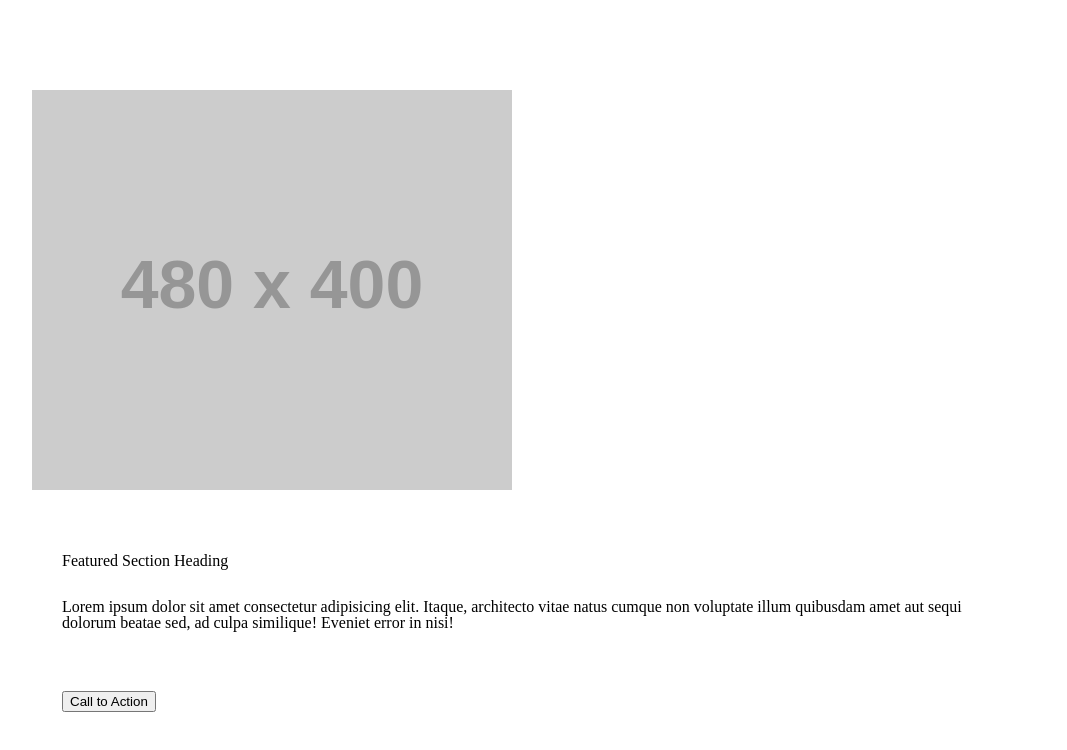
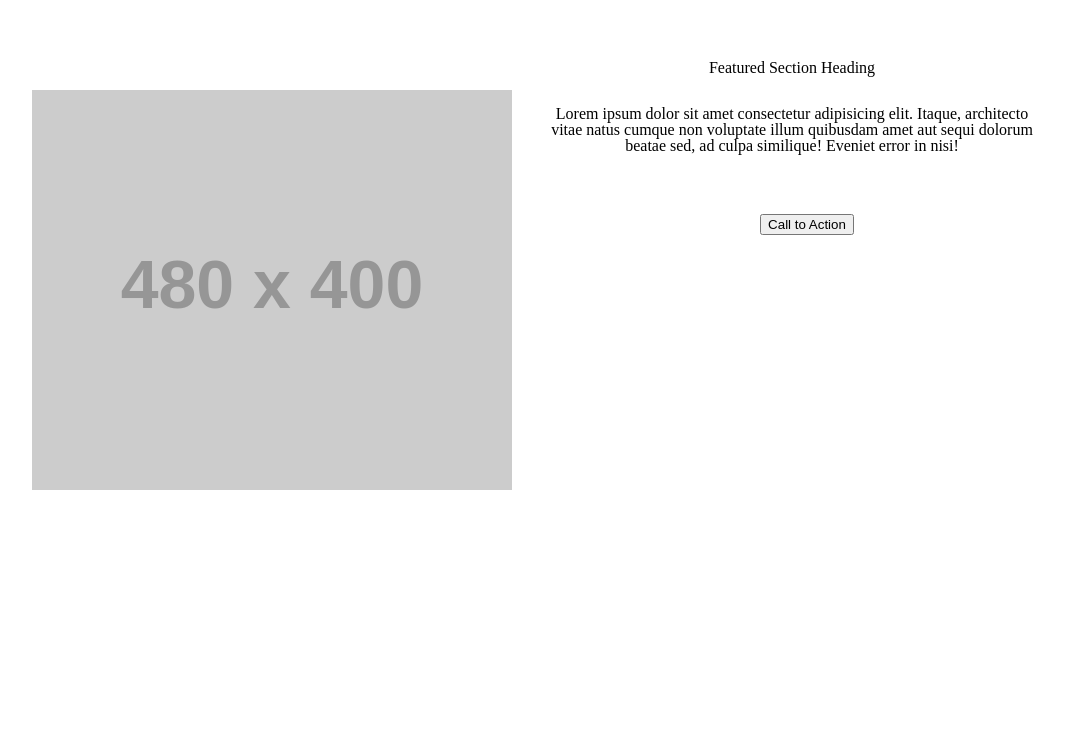
Before and after one commit to Pseudotsuga/wireframe-exercise, a plain HTML site: page index.html in a window 1280 px wide. Shown: the part 1141-1891 px from the top of the page, without its empty margins (118-1185 px from the left). After the commit the page ends 1691 px from the top, so only its background shows below. Drawn offline with Linux system fonts and the light colour scheme; placeholder pictures from the web are drawn by us.

Commit message:
quicksave pre Holly

```diff
--- a/css/style.css
+++ b/css/style.css
@@ -32,3 +32,11 @@ section:nth-of-type(2) > img:nth-of-type(2){
 section:nth-of-type(2) > img:nth-of-type(3){
   margin-left: 15px;
 }
+section:nth-of-type(3){
+  display: block;
+  text-align: center;
+  width: 100%;
+}
+section:nth-of-type(3) > img{
+float: left;
+}
```
